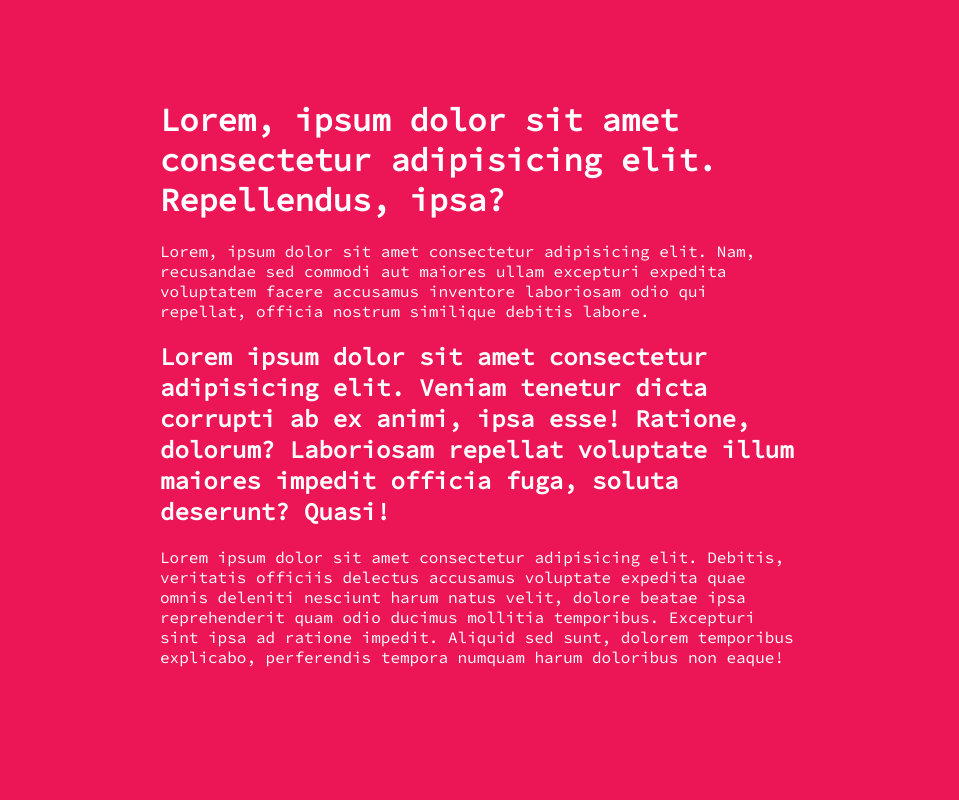
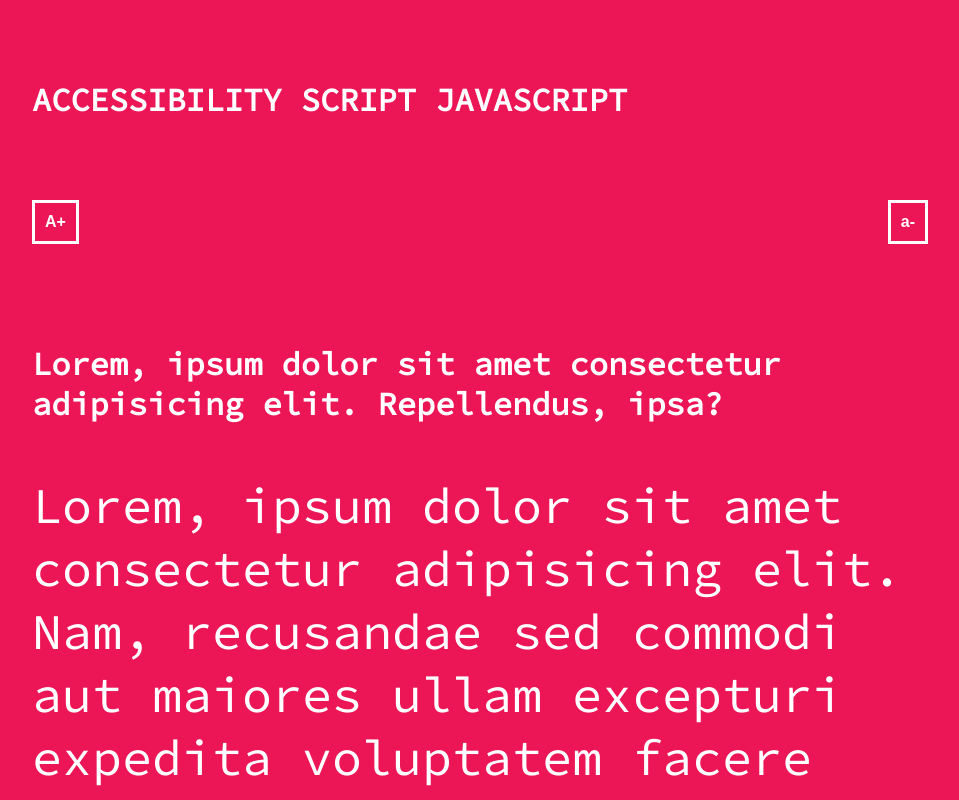
Before and after one commit to gabriel-mend/Accessibility-script-javascript, a plain HTML site: page index.html in a window 1280 px wide. Shown: the top 800 px of the page, without its empty margins (160-1119 px from the left). Drawn offline with Linux system fonts and the light colour scheme.

Commit message:
logic accessibility

```diff
--- a/accessibility.js
+++ b/accessibility.js
@@ -0,0 +1,21 @@
+let p = document.querySelectorAll('p')
+let pArray = Array.from(p)
+
+
+function elementsFontSize(itemArray, itemHtml) {
+    let array = []
+    itemArray.forEach(function getFontsize(value, index) {
+        array.push(getComputedStyle(itemArray[index]).getPropertyValue('font-size'))
+    })
+    function parseFontToInt(itemArray) {
+        return itemArray.map((value) => parseInt(value.replace('px', '')))
+    }
+    parseFontToInt(array)
+
+    itemHtml.forEach((item) => item.style.fontSize =`${50}px`)
+    return itemHtml
+}
+
+
+
+console.log(elementsFontSize(pArray, p))
--- a/index.html
+++ b/index.html
@@ -4,10 +4,15 @@
     <meta charset="UTF-8">
     <meta name="viewport" content="width=device-width, initial-scale=1.0">
     <meta http-equiv="X-UA-Compatible" content="ie=edge">
-    <title>Accessibility script javascrpit</title>
+    <title>Accessibility script javascript</title>
     <link rel="stylesheet" href="style.css">
 </head>
 <body>
+    <h1 class="title">Accessibility script javascript</h1>
+    <nav>
+        <button id="increase" class="btn">A+</button>
+        <button id="decrease" class="btn">a-</button>
+    </nav>
     <div class="container">
         <h1>Lorem, ipsum dolor sit amet consectetur adipisicing elit. Repellendus, ipsa?</h1>
         <p>
@@ -17,6 +22,6 @@
         <p>Lorem ipsum dolor sit amet consectetur adipisicing elit. Debitis, veritatis officiis delectus accusamus voluptate expedita quae omnis deleniti nesciunt harum natus velit, dolore beatae ipsa reprehenderit quam odio ducimus mollitia temporibus. Excepturi sint ipsa ad ratione impedit. Aliquid sed sunt, dolorem temporibus explicabo, perferendis tempora numquam harum doloribus non eaque!</p>
 
     </div>
-    <script src="acessibility.js"></script>
+    <script src="accessibility.js"></script>
 </body>
 </html>
--- a/style.css
+++ b/style.css
@@ -8,8 +8,35 @@ body {
     font-family: 'Source Code Pro', monospace;
     color: #fff;
 }
+.title {
+    width: 70%;
+    margin: 80px auto 0 auto;
+    padding: 0 80px;
+    text-transform: uppercase;
+}
 .container {
-    width: 50%;
+    width: 70%;
     padding: 0 80px;
     margin: 100px auto;
 }
+nav {
+    width: 70%;
+    padding: 80px 80px 0 80px;
+    margin: 0 auto;
+    display: flex;
+    justify-content: space-between;
+}
+.btn {
+    padding: 10px;
+    color: #fff;
+    font-weight: bold;
+    font-size: 16px;
+    background-color: transparent;
+    border: 3px solid #fff;
+    cursor: pointer;
+    transition: .35s;
+}
+.btn:hover {
+    color: #000 !important;
+    background-color: #fff;
+}
```
